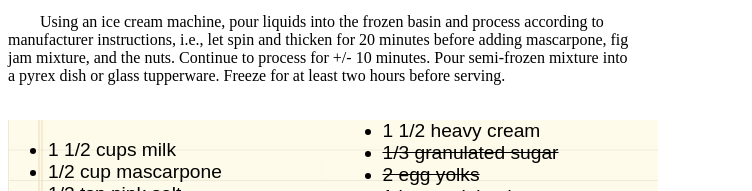
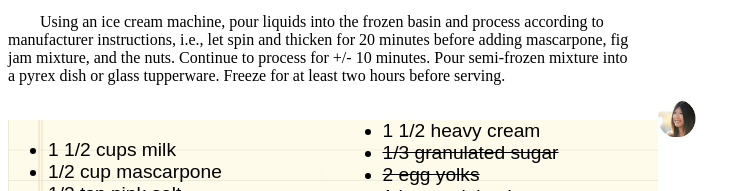
Before and after one commit to LillyMcBride2/chocolatePizza, a plain HTML site: page index.html in a window 1280 px wide. Shown: the part 726-917 px from the top of the page, without its empty margins (0-752 px from the left). Drawn offline with Linux system fonts and the light colour scheme.

Commit message:
more points please

```diff
--- a/css/styles.css
+++ b/css/styles.css
@@ -68,3 +68,8 @@
     font-family: sans-serif;
     font-size: larger;
 }
+
+#vanessa {
+    margin-top: 145px;
+
+}
--- a/index.html
+++ b/index.html
@@ -70,8 +70,14 @@
         </ul>
         </section>
     </section>
-    <footer>
+                <footer>
+                <section id="vanessa">
+                    <p>
+                        <img src="/images/van-pic.png" alt = "vanessa" height="3%" width="3%" />
 
-    </footer>
+                    </p>
+
+                </section>
+            </footer>
 </body>
 </html>
```
